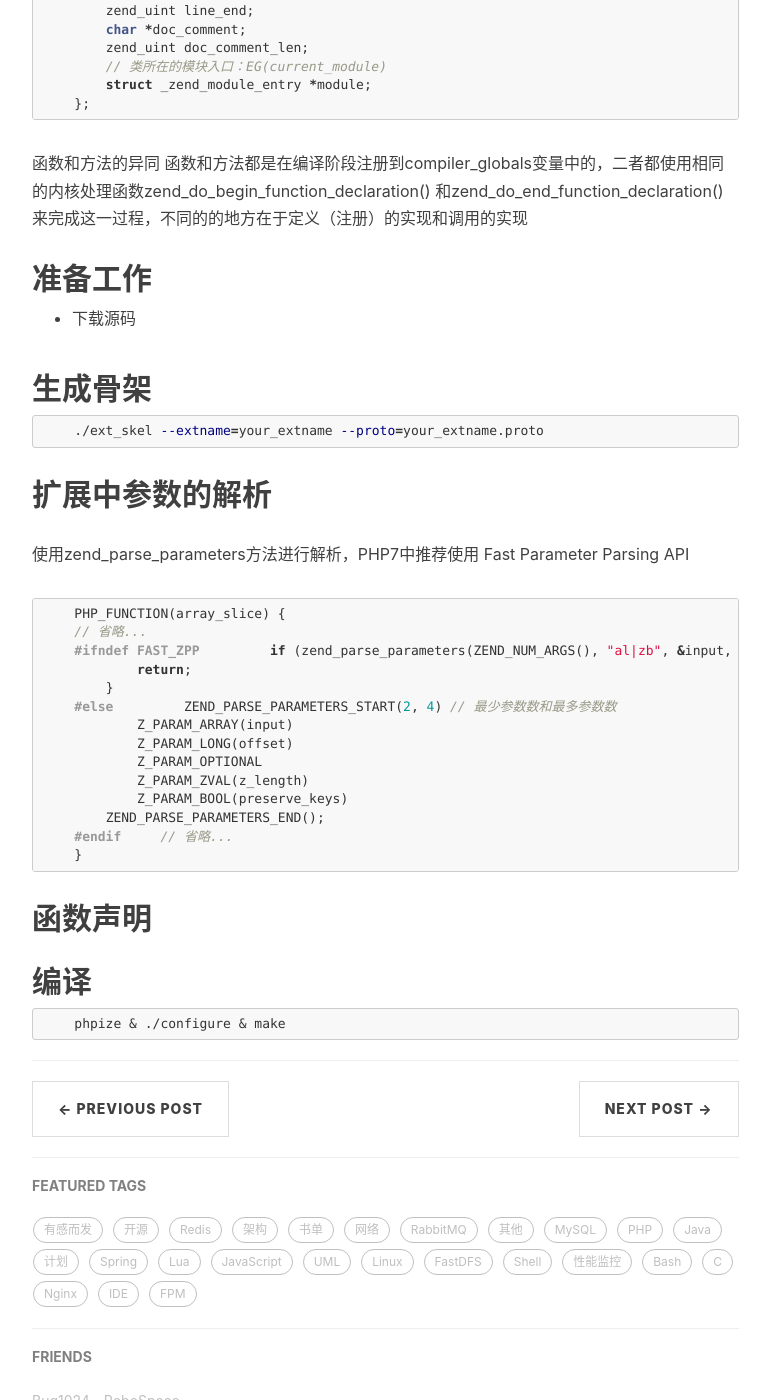
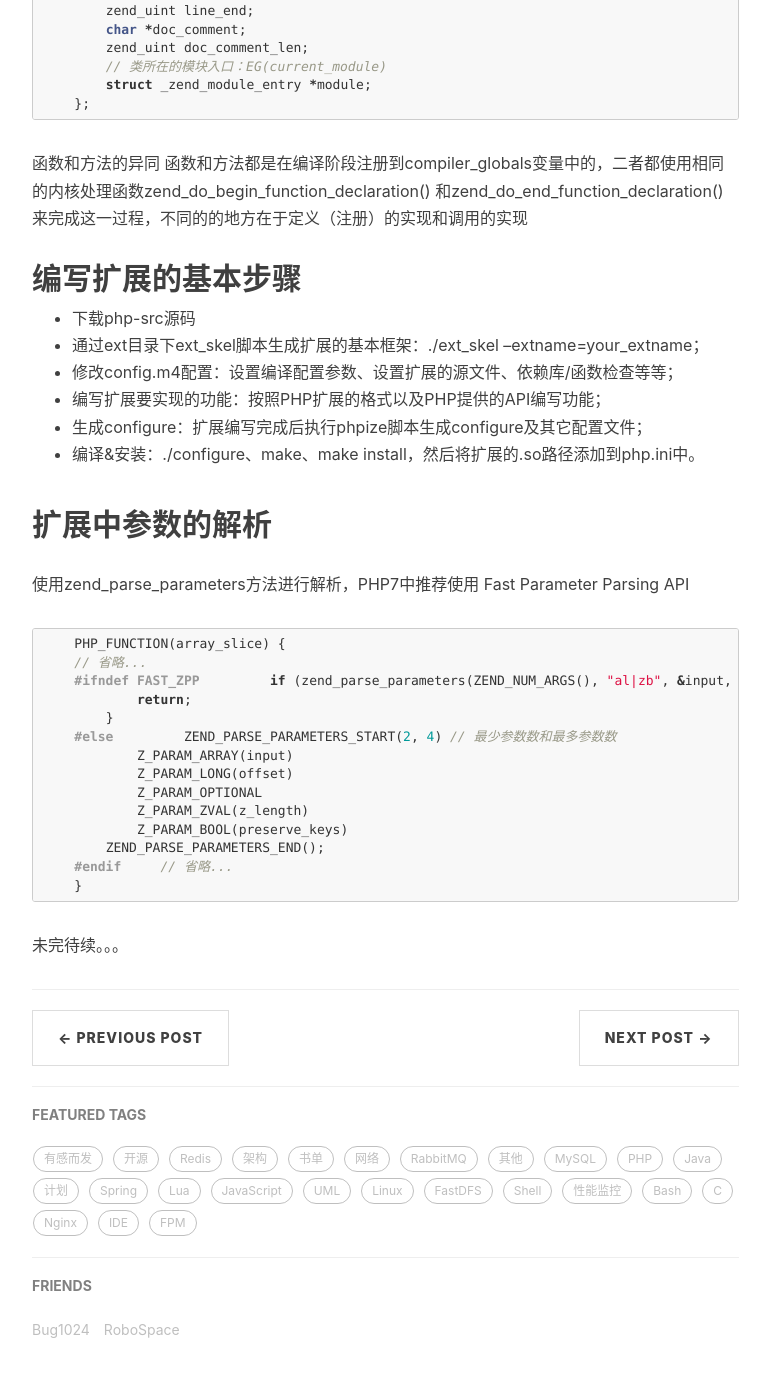
Before and after one commit to bug1024/jeet-blog, a Jekyll site: the page built from _posts/2017-05-27-php-extension.md, in a window 1280 px wide and 1400 px high, scrolled down 3837 px. Shown: the whole window, without its empty margins (233-1003 px from the left). Built offline with Jekyll 4.4.1, drawn with Linux system fonts in a browser that asks for light colours; nearby versions of some CDN libraries; comment, search, counter and statistics services are not loaded.

Commit message:
php extension

````diff
--- a/_posts/2017-05-27-php-extension.md
+++ b/_posts/2017-05-27-php-extension.md
@@ -167,13 +167,13 @@ PHP类实现
 
   函数和方法的异同 函数和方法都是在编译阶段注册到compiler_globals变量中的，二者都使用相同的内核处理函数zend_do_begin_function_declaration() 和zend_do_end_function_declaration()来完成这一过程，不同的的地方在于定义（注册）的实现和调用的实现
 
-## 准备工作
- - 下载源码
-
-## 生成骨架
-```shell
-    ./ext_skel --extname=your_extname --proto=your_extname.proto
-```
+## 编写扩展的基本步骤
+* 下载php-src源码
+* 通过ext目录下ext_skel脚本生成扩展的基本框架：./ext_skel --extname=your_extname；
+* 修改config.m4配置：设置编译配置参数、设置扩展的源文件、依赖库/函数检查等等；
+* 编写扩展要实现的功能：按照PHP扩展的格式以及PHP提供的API编写功能；
+* 生成configure：扩展编写完成后执行phpize脚本生成configure及其它配置文件；
+* 编译&安装：./configure、make、make install，然后将扩展的.so路径添加到php.ini中。
 
 ## 扩展中参数的解析
  使用zend_parse_parameters方法进行解析，PHP7中推荐使用 Fast Parameter Parsing API
@@ -197,9 +197,4 @@ PHP类实现
     }
 ```
 
-## 函数声明
-
-## 编译
-```shell
-    phpize & ./configure & make
-```
+未完待续。。。
````
